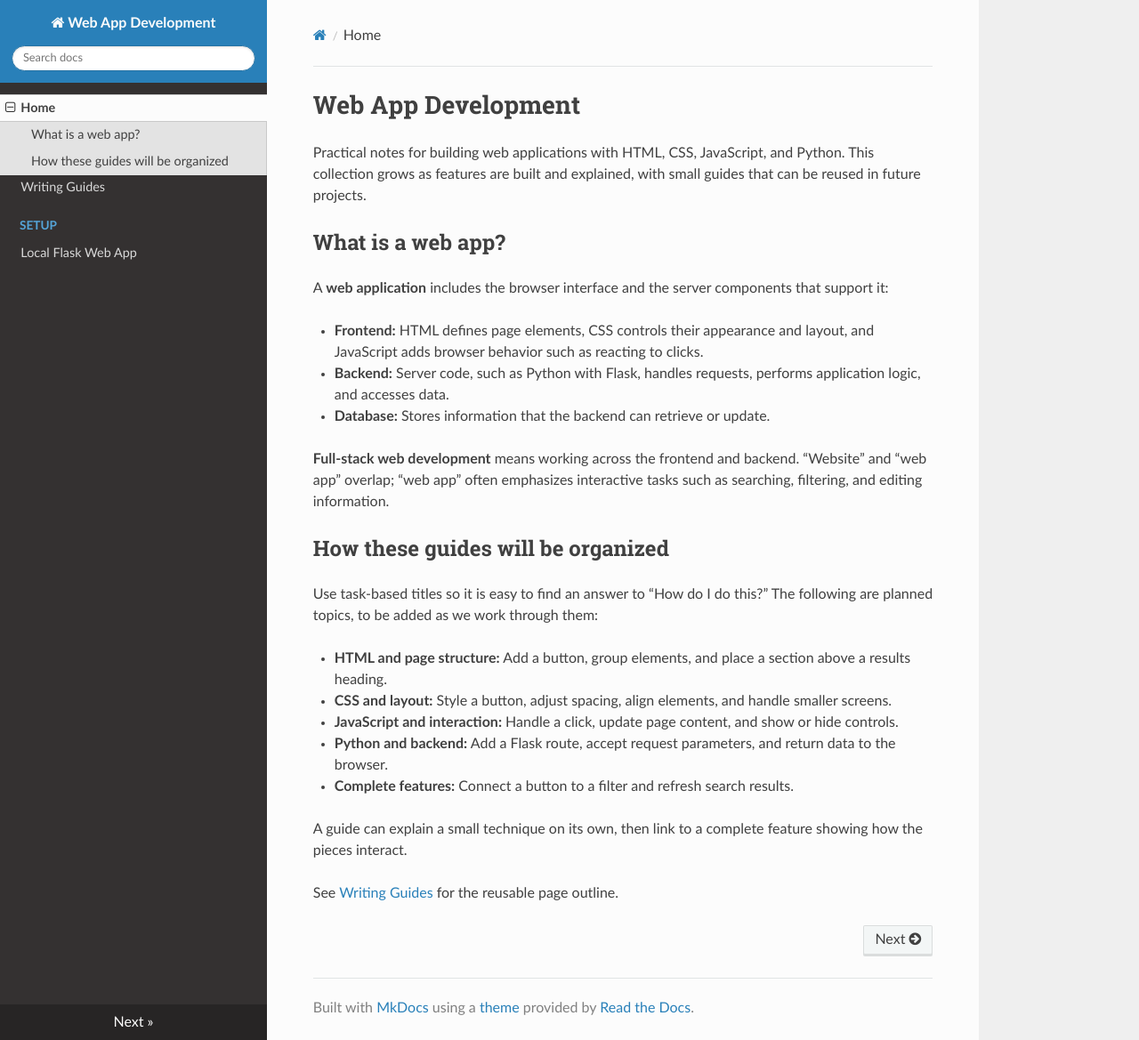
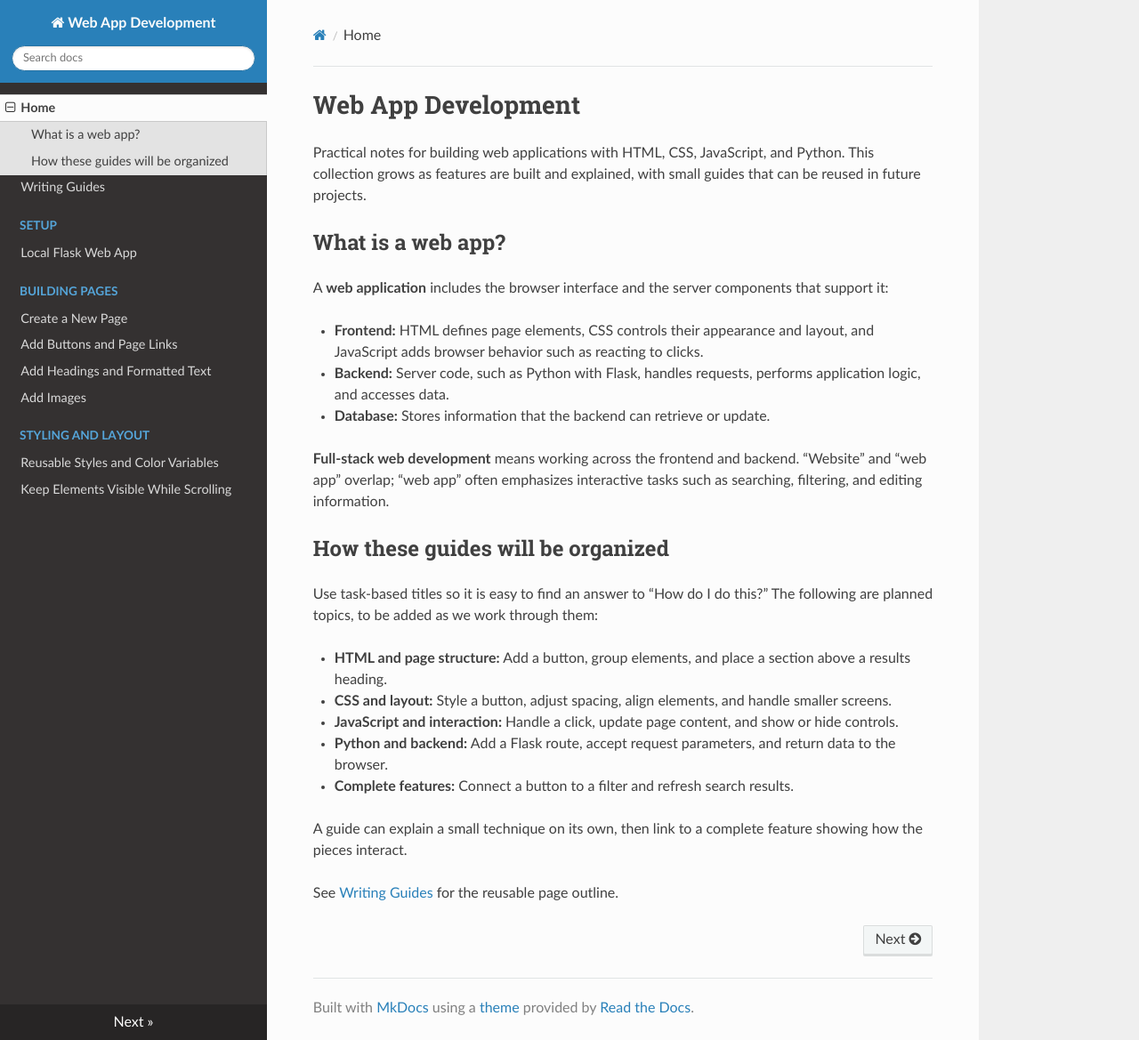
Before and after one commit to flynnbm/web_app_development_docs, an MkDocs documentation site: the page built from docs/index.md, in a window 1280 px wide and 1169 px high. Shown: the whole window at 89% size. Built offline with MkDocs 1.6.1, drawn with Linux system fonts in a browser that asks for light colours; nearby versions of some CDN libraries.

Commit message:
add page building and styling guide pages to navigation

```diff
--- a/mkdocs.yml
+++ b/mkdocs.yml
@@ -15,5 +15,13 @@ nav:
   - Writing Guides: writing-guides.md
   - Setup:
       - Local Flask Web App: setup/local-flask-web-app.md
+  - Building Pages:
+      - Create a New Page: building-pages/create-a-new-page.md
+      - Add Buttons and Page Links: building-pages/add-buttons.md
+      - Add Headings and Formatted Text: building-pages/add-headings-and-text.md
+      - Add Images: building-pages/add-images.md
+  - Styling and Layout:
+      - Reusable Styles and Color Variables: styling-and-layout/reusable-styles.md
+      - Keep Elements Visible While Scrolling: styling-and-layout/keep-elements-visible.md
 
 strict: true
```
